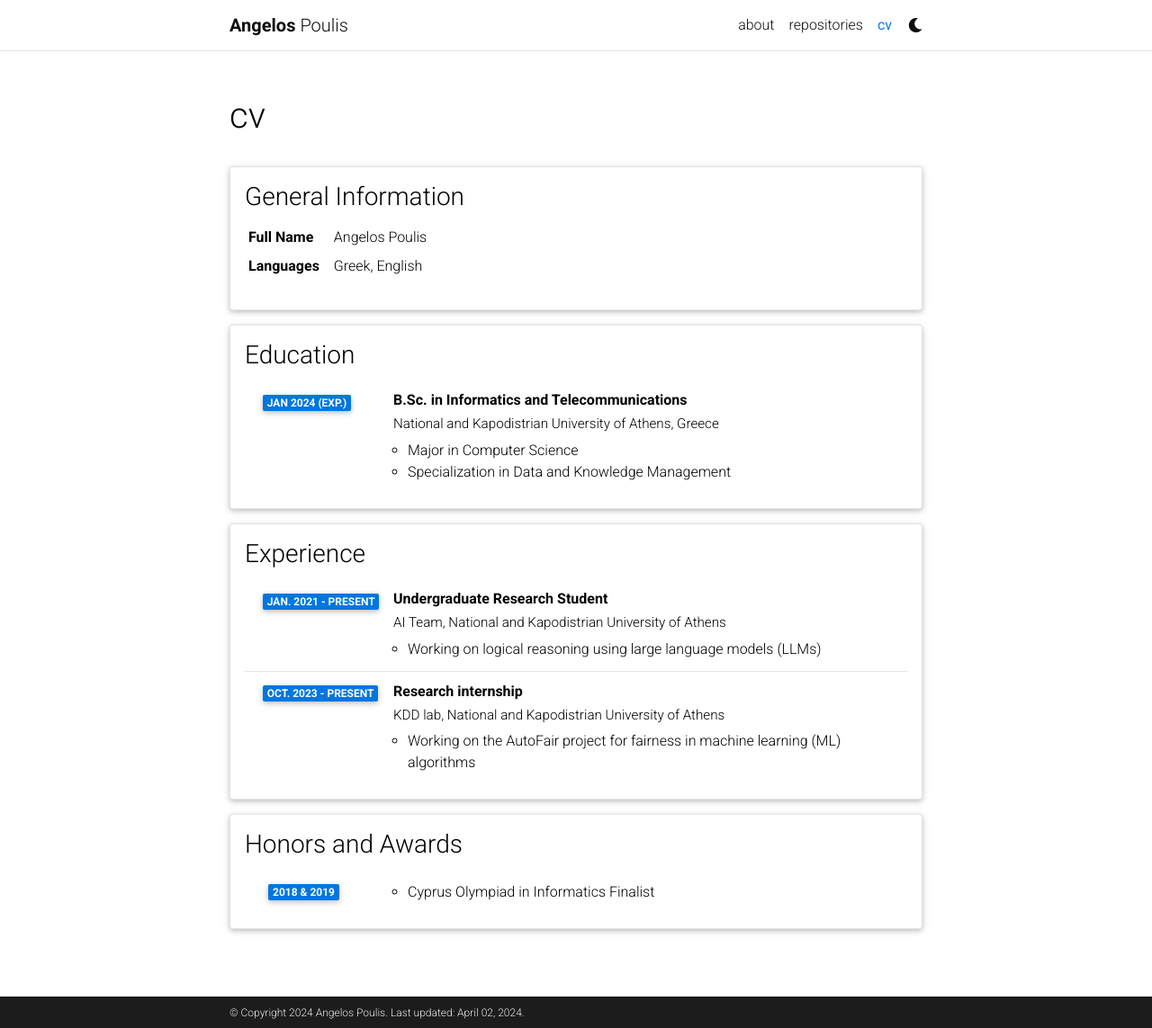
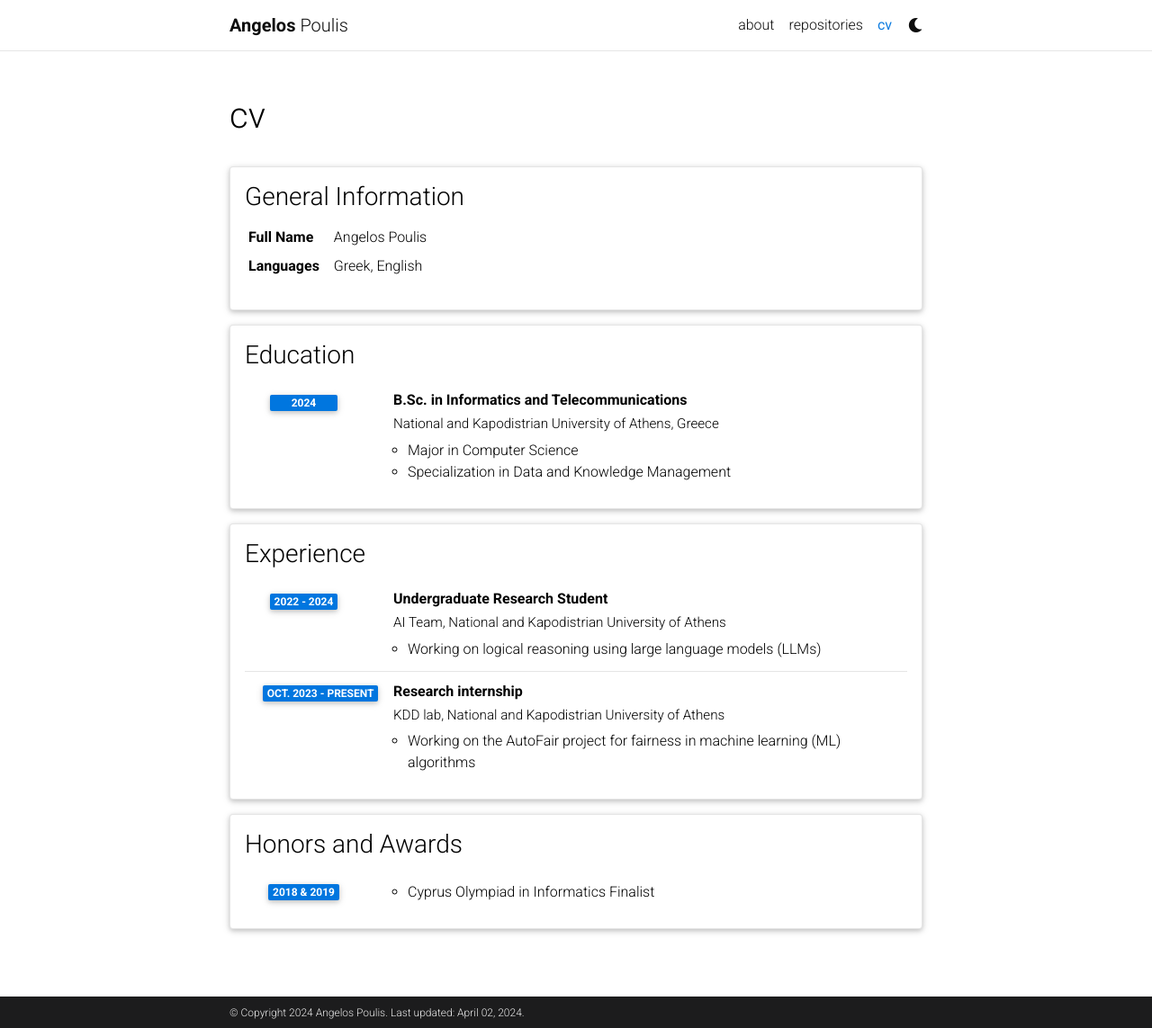
Before and after one commit to angelosps/angelosps.github.io, a Jekyll site: the page built from _pages/cv.md, in a window 1280 px wide and 1143 px high. Shown: the whole window at 90% size. Built offline with Jekyll 4.4.1, drawn with Linux system fonts in a browser that asks for light colours; full-size pictures stand in for the smaller copies a plugin makes; comment, search, counter and statistics services are not loaded; a style sheet for code colours, icons or effects is not loaded.

Commit message:
graduated update

```diff
--- a/_data/cv.yml
+++ b/_data/cv.yml
@@ -21,7 +21,7 @@
     #         - Sub-description 2.
     - title: B.Sc. in Informatics and Telecommunications
       institution: National and Kapodistrian University of Athens, Greece
-      year: Jan 2024 (exp.)
+      year: 2024
       description:
         - Major in Computer Science
         - Specialization in Data and Knowledge Management
@@ -31,7 +31,7 @@
   contents:
     - title: Undergraduate Research Student
       institution: AI Team, National and Kapodistrian University of Athens
-      year: Jan. 2021 - Present
+      year: 2022 - 2024
       description:
         - Working on logical reasoning using large language models (LLMs)
     - title: Research internship
```
Also changed, not shown: _pages/about.md (+1 -1 lines).
